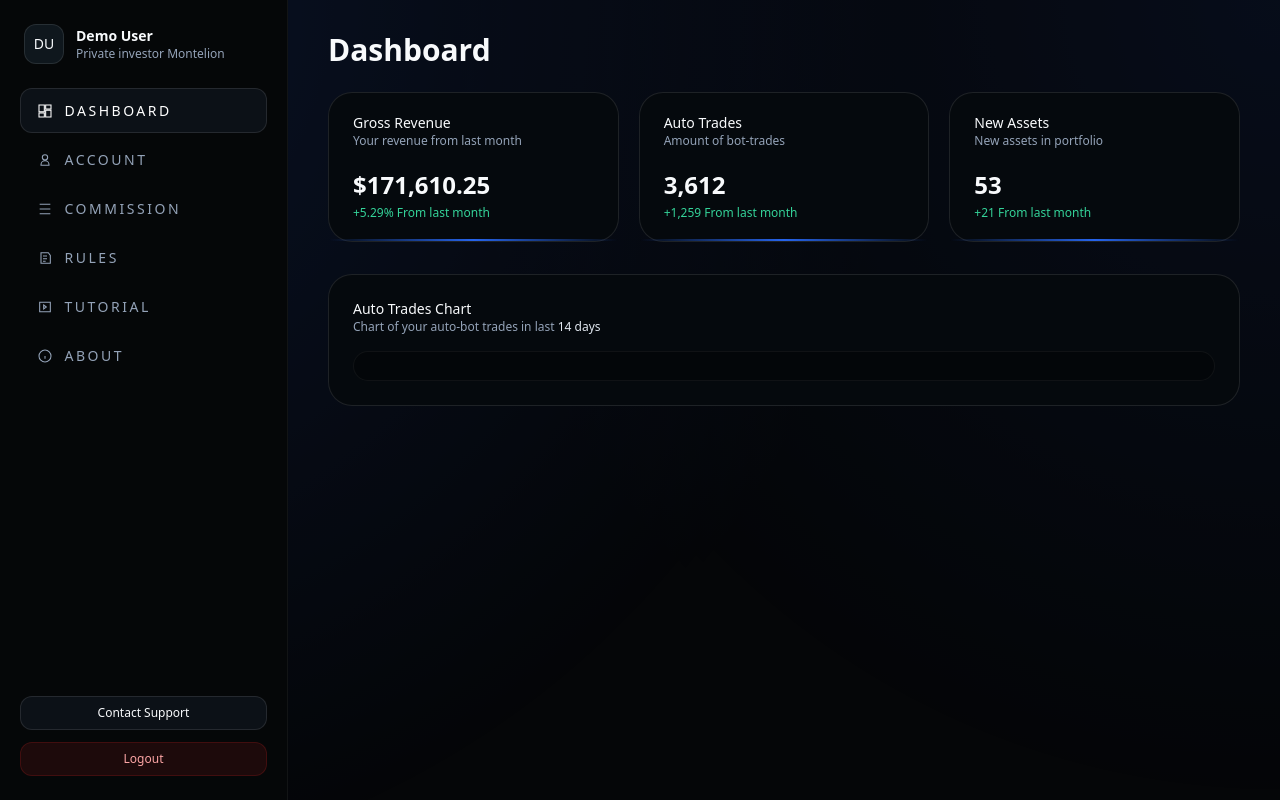
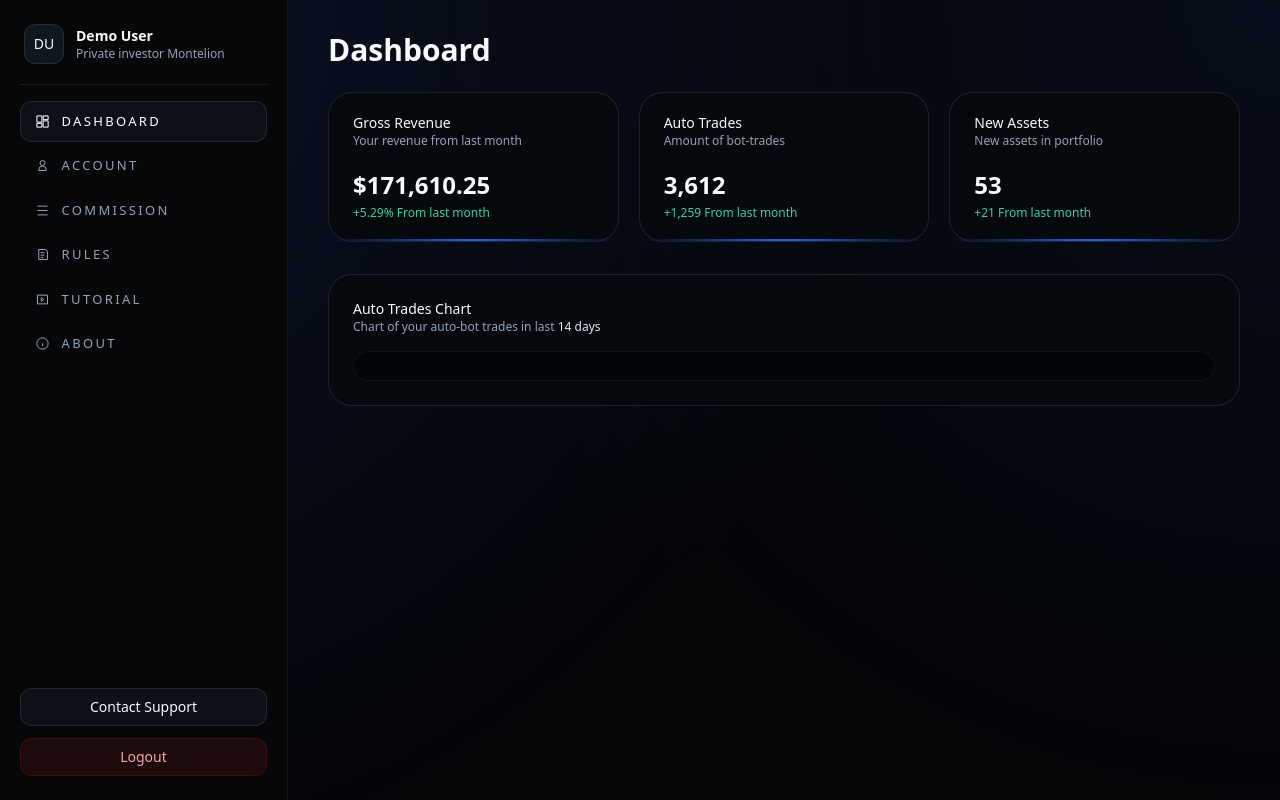
Before and after one commit to montelioncapital/montelion-app-v1, a Next.js app: page /dashboard in a window 1280 px wide. Built offline with nearby package versions, Linux system fonts and the light colour scheme.

Commit message:
Update Sidebar.tsx

```diff
--- a/app/dashboard/components/Sidebar.tsx
+++ b/app/dashboard/components/Sidebar.tsx
@@ -6,94 +6,50 @@ import { usePathname } from "next/navigation";
 
 /* -------------------- ICONS -------------------- */
 
-type IconProps = {
-  className?: string;
-};
+type IconProps = { className?: string };
 
 const IconDashboard = ({ className = "w-4 h-4" }: IconProps) => (
-  <svg
-    className={className}
-    fill="none"
-    viewBox="0 0 24 24"
-    stroke="currentColor"
-    strokeWidth={1.6}
-  >
+  <svg className={className} fill="none" viewBox="0 0 24 24" stroke="currentColor" strokeWidth={1.6}>
     <path d="M3 13h8V3H3v10Zm0 8h8v-6H3v6Zm10 0h8V11h-8v10Zm0-18v6h8V3h-8Z" />
   </svg>
 );
 
 const IconUser = ({ className = "w-4 h-4" }: IconProps) => (
-  <svg
-    className={className}
-    fill="none"
-    viewBox="0 0 24 24"
-    stroke="currentColor"
-    strokeWidth={1.6}
-  >
+  <svg className={className} fill="none" viewBox="0 0 24 24" stroke="currentColor" strokeWidth={1.6}>
     <path d="M12 12a4 4 0 1 0-4-4 4 4 0 0 0 4 4Zm6 8v-1a6 6 0 0 0-12 0v1Z" />
   </svg>
 );
 
 const IconCommission = ({ className = "w-4 h-4" }: IconProps) => (
-  <svg
-    className={className}
-    fill="none"
-    viewBox="0 0 24 24"
-    stroke="currentColor"
-    strokeWidth={1.6}
-  >
+  <svg className={className} fill="none" viewBox="0 0 24 24" stroke="currentColor" strokeWidth={1.6}>
     <path d="M4 5h16M4 12h16M4 19h16" />
   </svg>
 );
 
 const IconRules = ({ className = "w-4 h-4" }: IconProps) => (
-  <svg
-    className={className}
-    fill="none"
-    viewBox="0 0 24 24"
-    stroke="currentColor"
-    strokeWidth={1.6}
-  >
+  <svg className={className} fill="none" viewBox="0 0 24 24" stroke="currentColor" strokeWidth={1.6}>
     <path d="M6 4h11l3 4v12H6z" />
     <path d="M9 9h6M9 13h6M9 17h4" />
   </svg>
 );
 
 const IconTutorial = ({ className = "w-4 h-4" }: IconProps) => (
-  <svg
-    className={className}
-    fill="none"
-    viewBox="0 0 24 24"
-    stroke="currentColor"
-    strokeWidth={1.6}
-  >
+  <svg className={className} fill="none" viewBox="0 0 24 24" stroke="currentColor" strokeWidth={1.6}>
     <path d="M4 5h16v14H4z" />
     <path d="m10 9 4 3-4 3V9z" />
   </svg>
 );
 
 const IconAbout = ({ className = "w-4 h-4" }: IconProps) => (
-  <svg
-    className={className}
-    fill="none"
-    viewBox="0 0 24 24"
-    stroke="currentColor"
-    strokeWidth={1.6}
-  >
+  <svg className={className} fill="none" viewBox="0 0 24 24" stroke="currentColor" strokeWidth={1.6}>
     <circle cx="12" cy="12" r="9" />
     <path d="M12 16v-4M12 8h.01" />
   </svg>
 );
 
-/* -------------------- TYPES & DATA -------------------- */
+/* -------------------- MENU DATA -------------------- */
 
-type MenuItem = {
-  label: string;
-  path: string;
-  Icon: React.ComponentType<IconProps>;
-};
-
-const menuItems: MenuItem[] = [
+const menuItems = [
   { label: "DASHBOARD", path: "/dashboard", Icon: IconDashboard },
   { label: "ACCOUNT", path: "/dashboard/account", Icon: IconUser },
   { label: "COMMISSION", path: "/dashboard/commission", Icon: IconCommission },
@@ -111,15 +67,13 @@ type SidebarProps = {
 
 export default function Sidebar({ isOpen, onClose }: SidebarProps) {
   const pathname = usePathname() ?? "";
+  const initials = "DU";
+  const userName = "Demo User";
 
-  const userName = "Demo User";
-  const initials = "DU";
-
-  /* --- Sidebar Inner Content --- */
   const SidebarContent = () => (
     <div className="flex h-full flex-col">
-      {/* USER BLOCK */}
-      <div className="px-6 pt-6 pb-6 flex items-center gap-3">
+      {/* USER */}
+      <div className="px-6 pt-6 pb-5 flex items-center gap-3">
         <div className="flex h-10 w-10 items-center justify-center rounded-xl bg-[#0f171d] border border-white/10 text-sm font-medium">
           {initials}
         </div>
@@ -129,12 +83,13 @@ export default function Sidebar({ isOpen, onClose }: SidebarProps) {
         </div>
       </div>
 
-      {/* MENU BLOCK */}
+      {/* fine separator */}
+      <div className="mx-5 mb-4 h-px bg-white/10" />
+
+      {/* MENU */}
       <nav className="flex-1 px-5 space-y-1">
         {menuItems.map(({ label, path, Icon }) => {
-          const isActive =
-            pathname === path ||
-            (label === "DASHBOARD" && pathname === "/dashboard");
+          const isActive = pathname === path || (label === "DASHBOARD" && pathname === "/dashboard");
 
           return (
             <Link
@@ -142,27 +97,25 @@ export default function Sidebar({ isOpen, onClose }: SidebarProps) {
               href={path}
               onClick={onClose}
               className={[
-                "flex items-center w-full gap-3 rounded-xl",
-                "px-[15.5px] py-[11.5px]", // << Augmenté +1.5px partout
-                "text-left text-sm tracking-[0.18em] transition-colors",
+                "flex items-center w-full gap-3 rounded-xl px-[13.5px] py-[9.5px] text-left text-[13px] tracking-[0.18em] transition-colors",
                 isActive
                   ? "border border-white/10 bg-[#0c1117] text-white"
                   : "border border-transparent text-slate-400 hover:bg-white/5",
               ].join(" ")}
             >
-              <Icon className="w-4 h-4" />
+              <Icon className="w-[15px] h-[15px]" />
               <span>{label}</span>
             </Link>
           );
         })}
       </nav>
 
-      {/* BOTTOM BUTTONS — plus petits */}
+      {/* BOTTOM BUTTONS (PETITS) */}
       <div className="px-5 pb-6 space-y-3">
-        <button className="w-full rounded-xl border border-white/10 bg-[#0c1117] py-2 text-xs hover:bg-white/10">
+        <button className="w-full rounded-xl border border-white/10 bg-[#0c1117] py-[8px] text-sm hover:bg-white/10">
           Contact Support
         </button>
-        <button className="w-full rounded-xl border border-red-800/30 bg-red-900/20 py-2 text-xs text-red-300 hover:bg-red-900/30">
+        <button className="w-full rounded-xl border border-red-800/30 bg-red-900/20 py-[8px] text-sm text-red-300 hover:bg-red-900/30">
           Logout
         </button>
       </div>
@@ -171,12 +124,12 @@ export default function Sidebar({ isOpen, onClose }: SidebarProps) {
 
   return (
     <>
-      {/* Desktop Sidebar */}
+      {/* Desktop */}
       <aside className="hidden md:block relative z-20 h-screen w-72 bg-[#050708] border-r border-white/5">
         <SidebarContent />
       </aside>
 
-      {/* Mobile Overlay */}
+      {/* Mobile */}
       {isOpen && (
         <div className="fixed inset-0 z-40 flex md:hidden">
           <div className="h-full w-72 bg-[#050708] border-r border-white/5 shadow-2xl shadow-black/60">
```
